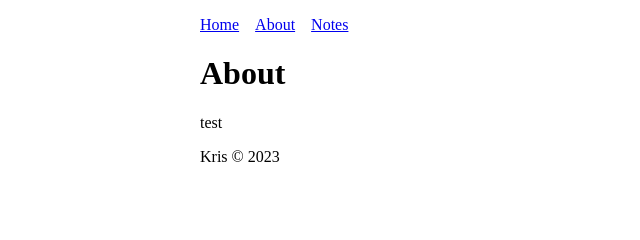
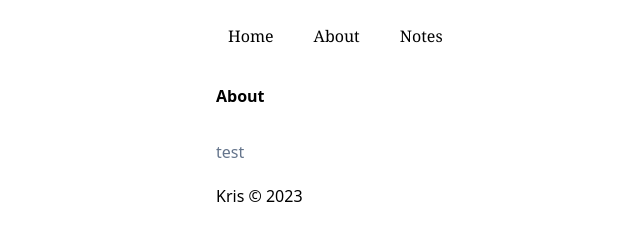
Before and after one commit to krisstallenberg/pepernoot-blog, a Gatsby site: page /about in a window 1280 px wide. Shown: the whole page, without its empty margins (115-755 px from the left). Built offline with nearby package versions, Linux system fonts and the light colour scheme; Gatsby itself is replaced by a stand-in of ours.

Commit message:
Install tailwind CSS

```diff
--- /dev/null
+++ b/gatsby-browser.js
@@ -0,0 +1 @@
+import './src/styles/global.css'
--- a/gatsby-config.js
+++ b/gatsby-config.js
@@ -6,7 +6,7 @@ module.exports = {
     title: `Pepernoot blog`,
     siteUrl: `https://www.yourdomain.tld`
   },
-  plugins: ["gatsby-plugin-sass", "gatsby-plugin-image", "gatsby-plugin-sitemap", "gatsby-plugin-sharp", "gatsby-transformer-sharp", "gatsby-transformer-remark",
+  plugins: ["gatsby-plugin-postcss", "gatsby-plugin-sass", "gatsby-plugin-image", "gatsby-plugin-sitemap", "gatsby-plugin-sharp", "gatsby-transformer-sharp", "gatsby-transformer-remark",
     {
       resolve: 'gatsby-source-filesystem',
       options: {
--- a/package.json
+++ b/package.json
@@ -28,5 +28,11 @@
     "react": "^18.2.0",
     "react-dom": "^18.2.0",
     "sass": "^1.57.1"
+  },
+  "devDependencies": {
+    "autoprefixer": "^10.4.15",
+    "gatsby-plugin-postcss": "^6.12.0",
+    "postcss": "^8.4.29",
+    "tailwindcss": "^3.3.3"
   }
 }
--- /dev/null
+++ b/postcss.config.js
@@ -0,0 +1,6 @@
+module.exports = {
+  plugins: {
+    tailwindcss: {},
+    autoprefixer: {},
+  },
+}
--- a/src/components/layout.js
+++ b/src/components/layout.js
@@ -21,22 +21,22 @@ const Layout = ({ children }) => {
     return (
         <main style={pageStyle}>
             <header>
-                <nav>
-                    <ul style={navList}>
-                        <li style={navItem}>
+                <nav className="my-5">
+                    <ul className="font-serif" style={navList}>
+                        <li className="hover:bg-slate-200 px-3 py-1 rounded hover:cursor-pointer" style={navItem}>
                             <Link to="/">Home</Link>
                         </li>
-                        <li style={navItem}>
+                        <li className="hover:bg-slate-200 px-3 py-1 rounded hover:cursor-pointer" style={navItem}>
                             <Link to="/about">About</Link>
                         </li>
-                        <li style={navItem}>
+                        <li className="hover:bg-slate-200 px-3 py-1 rounded hover:cursor-pointer" style={navItem}>
                             <Link to="/notes">Notes</Link>
                         </li>
                     </ul>
                 </nav>
             </header>
             {children}
-            <footer>Kris © {new Date().getFullYear()}</footer>
+            <footer className="font-sans font-light">Kris © {new Date().getFullYear()}</footer>
         </main>
     )
 }
--- a/src/pages/about.js
+++ b/src/pages/about.js
@@ -4,8 +4,8 @@ import Layout from '../components/layout';
 const About = () => {
   return (
     <Layout>
-      <h1>About</h1>
-      <p>test</p>
+      <h1 className="font-sans font-bold my-8">About</h1>
+      <p className="font-sans text-slate-500 my-5">test</p>
     </Layout>
   )
 }
--- a/src/pages/index.js
+++ b/src/pages/index.js
@@ -4,10 +4,9 @@ import Layout from "../components/layout"
 const IndexPage = () => {
   return (
     <Layout>
-      <h1>Home</h1>
-      <p>test</p>
+      <h1 className="font-sans font-bold my-8">Home</h1>
+      <p className="font-sans font-light text-slate-500 my-5">test</p>
     </Layout>
-
   )
 }
 
--- a/src/pages/notes/index.js
+++ b/src/pages/notes/index.js
@@ -26,21 +26,21 @@ const NotesOverview = () => {
 
   return (
     <Layout>
-      <h1>Notes overview</h1>
+      <h1 className="font-sans font-bold my-8">Notes overview</h1>
       {data.allMarkdownRemark.edges.map(({ node }) => (
-        <div key={node.frontmatter.slug}>
         <Link to={node.frontmatter.slug}>
-            <h3>
+          <div className="my-7" key={node.frontmatter.slug}>
+            <h3 className="font-serif font-medium text-base py-0">
               {node.frontmatter.course && node.frontmatter.course + ": "}
               {node.frontmatter.title}
             </h3>
-          </Link>
-          <p>{node.frontmatter.date ? node.frontmatter.date : new Date(node.frontmatter.timestamp * 1000).toLocaleDateString("en-US", {
+            <p className="text-slate-400 font-thin text-sm">{node.frontmatter.date ? node.frontmatter.date : new Date(node.frontmatter.timestamp * 1000).toLocaleDateString("en-US", {
               month: "long",
               day: "numeric",
               year: "numeric"
             })}</p>
           </div>
+        </Link>
       ))}
     </Layout>
   )
--- a/src/pages/notes/notes.module.css
+++ /dev/null
@@ -1,131 +0,0 @@
-@font-face {
-    font-family: 'Roboto Condensed Light';
-    src: url('/fonts/Roboto_Condensed/RobotoCondensed-Light.ttf') format('truetype');
-}
-
-@font-face {
-    font-family: 'Roboto Condensed Italic';
-    src: url('/fonts/Roboto_Condensed/RobotoCondensed-Italic.ttf') format('truetype');
-}
-
-@font-face {
-    font-family: 'Roboto Condensed Bold';
-    src: url('/fonts/Roboto_Condensed/RobotoCondensed-Bold.ttf') format('truetype');
-}
-
-@font-face {
-    font-family: 'Roboto Condensed Bold Italic';
-    src: url('/fonts/Roboto_Condensed/RobotoCondensed-BoldItalic.ttf') format('truetype');
-}
-
-@font-face {
-    font-family: 'Roboto Condensed Regular';
-    src: url('/fonts/Roboto_Condensed/RobotoCondensed-Regular.ttf') format('truetype');
-}
-
-@font-face {
-    font-family: 'IBM Plex Sans Bold';
-    src: url('/fonts/IBM_Plex_Sans/IBMPlexSans-Bold.ttf')
-}
-
-@font-face {
-    font-family: 'IBM Plex Sans Bold Italic';
-    src: url('/fonts/IBM_Plex_Sans/IBMPlexSans-BoldItalic.ttf')
-}
-
-@font-face {
-    font-family: 'IBM Plex Sans Extra Light';
-    src: url('/fonts/IBM_Plex_Sans/IBMPlexSans-ExtraLight.ttf')
-}
-
-@font-face {
-    font-family: 'IBM Plex Sans Extra Light Italic';
-    src: url('/fonts/IBM_Plex_Sans/IBMPlexSans-ExtraLight.ttf')
-}
-
-@font-face {
-    font-family: 'IBM Plex Sans Italic';
-    src: url('/fonts/IBM_Plex_Sans/IBMPlexSans-ExtraLightItalic.ttf')
-}
-
-@font-face {
-    font-family: 'IBM Plex Sans Light';
-    src: url('/fonts/IBM_Plex_Sans/IBMPlexSans-Light.ttf')
-}
-
-@font-face {
-    font-family: 'IBM Plex Sans Light Italic';
-    src: url('/fonts/IBM_Plex_Sans/IBMPlexSans-LightItalic.ttf')
-}
-
-@font-face {
-    font-family: 'IBM Plex Sans Medium';
-    src: url('/fonts/IBM_Plex_Sans/IBMPlexSans-Medium.ttf')
-}
-
-@font-face {
-    font-family: 'IBM Plex Sans Medium Italic';
-    src: url('/fonts/IBM_Plex_Sans/IBMPlexSans-MediumItalic.ttf')
-}
-
-@font-face {
-    font-family: 'IBM Plex Sans Regular';
-    src: url('/fonts/IBM_Plex_Sans/IBMPlexSans-Regular.ttf')
-}
-
-@font-face {
-    font-family: 'IBM Plex Sans Semi Bold';
-    src: url('/fonts/IBM_Plex_Sans/IBMPlexSans-SemiBold.ttf')
-}
-
-@font-face {
-    font-family: 'IBM Plex Sans Semi Bold Italic';
-    src: url('/fonts/IBM_Plex_Sans/IBMPlexSans-BoldItalic.ttf')
-}
-
-@font-face {
-    font-family: 'IBM Plex Sans Semi Thin';
-    src: url('/fonts/IBM_Plex_Sans/IBMPlexSans-Thin.ttf')
-}
-
-@font-face {
-    font-family: 'IBM Plex Sans Thin Italic';
-    src: url('/fonts/IBM_Plex_Sans/IBMPlexSans-ThinItalic.ttf')
-}
-
-body {
-    font-family: 'IBM Plex Sans Light', sans-serif;
-    font-size: 18px
-}
-
-b, strong {
-    font-family: 'IBM Plex Sans Regular', sans-serif;
-}
-
-h1 {
-    font-family: 'Roboto Condensed Light', sans-serif;
-    font-size: 36px;
-}
-
-h2 {
-    font-family: 'Roboto Condensed Light', sans-serif;
-    padding: 3rem 0 1.5rem;
-}
-
-h3 {
-    font-family: 'Roboto Condensed Light', sans-serif;
-    padding: 2rem 0 1rem;
-}
-
-h4 {
-    font-family: 'Roboto Condensed Light', sans-serif;
-    padding: 1.5rem 0 0.75rem;
-}
-
-.italic {
-    font-family: 'Roboto Condensed Italic', sans-serif;
-}
-
-.tiny-padding {
-    padding: 0.5rem 0 0.75rem !important;
-}
--- a/src/pages/notes/{markdownRemark.frontmatter__slug}.jsx
+++ b/src/pages/notes/{markdownRemark.frontmatter__slug}.jsx
@@ -1,7 +1,6 @@
 import * as React from "react";
 import { graphql } from "gatsby";
 import Layout from "../../components/layout.js";
-import { body, italic, h1, h2, h3, h4, tinyPadding } from './notes.module.css';
 
 export default function BlogPostTemplate({
   data, // this prop will be injected by the GraphQL query below.
@@ -11,7 +10,7 @@ export default function BlogPostTemplate({
   return (
     <Layout>
       <div>
-        <h1 classname={tinyPadding}>{frontmatter.title}</h1>
+        <h1 classname="my-8 font-serif">{frontmatter.title}</h1>
         <h3>{frontmatter.date ? frontmatter.date : new Date(frontmatter.timestamp * 1000).toLocaleDateString("en-US", {
           month: "long",
           day: "numeric",
--- a/src/pages/test.mdx
+++ /dev/null
@@ -1,8 +0,0 @@
----
-speaker: Gerben Mulder
-date: "2023-03-13"
-course: Methods
-title: "Lecture 9"
----
-
-## MDX test
--- /dev/null
+++ b/src/styles/global.css
@@ -0,0 +1,3 @@
+@tailwind base;
+@tailwind components;
+@tailwind utilities;
--- /dev/null
+++ b/tailwind.config.js
@@ -0,0 +1,12 @@
+/** @type {import('tailwindcss').Config} */
+module.exports = {
+  content: [
+    "./src/pages/**/*.{js,jsx,ts,tsx}",
+    "./src/components/**/*.{js,jsx,ts,tsx}",
+    "./src/pages/notes/{markdownRemark.frontmatter__slug}.jsx"
+  ],
+  theme: {
+    extend: {},
+  },
+  plugins: [],
+}
```
Also changed, not shown: 1 other file. Lines whose indentation alone changed are shown as unchanged.
